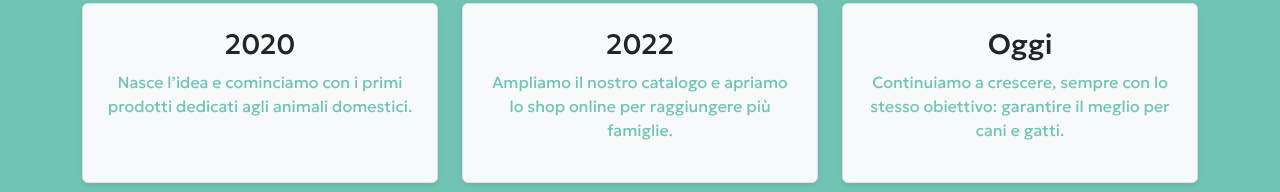
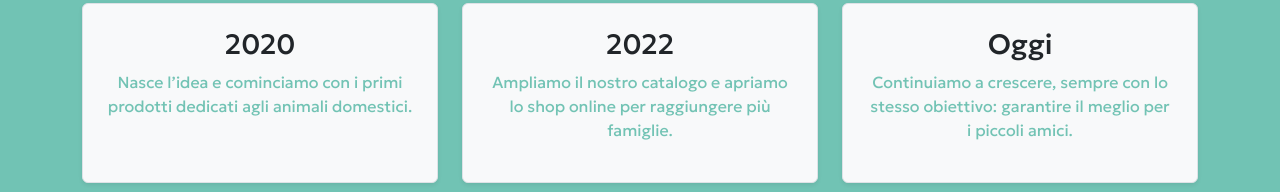
Before and after one commit to coluccifrancesco/fluffman-project-work, a React (Vite) app in the folder fluffman_pw/front-end/: page /aboutUs in a window 1280 px wide. Shown: the part 687-879 px from the top of the page. Built offline with nearby package versions, Linux system fonts and the light colour scheme.

Commit message:
changed a p tag inside AboutUsPage

```diff
--- a/fluffman_pw/front-end/pages/AboutUsPage.jsx
+++ b/fluffman_pw/front-end/pages/AboutUsPage.jsx
@@ -55,7 +55,7 @@ export default function OurStoryPage() {
                                     <h3>Oggi</h3>
                                     <p>
                                         Continuiamo a crescere, sempre con lo stesso obiettivo:
-                                        garantire il meglio per cani e gatti.
+                                        garantire il meglio per i piccoli amici.
                                     </p>
                                 </div>
                             </div>
```
